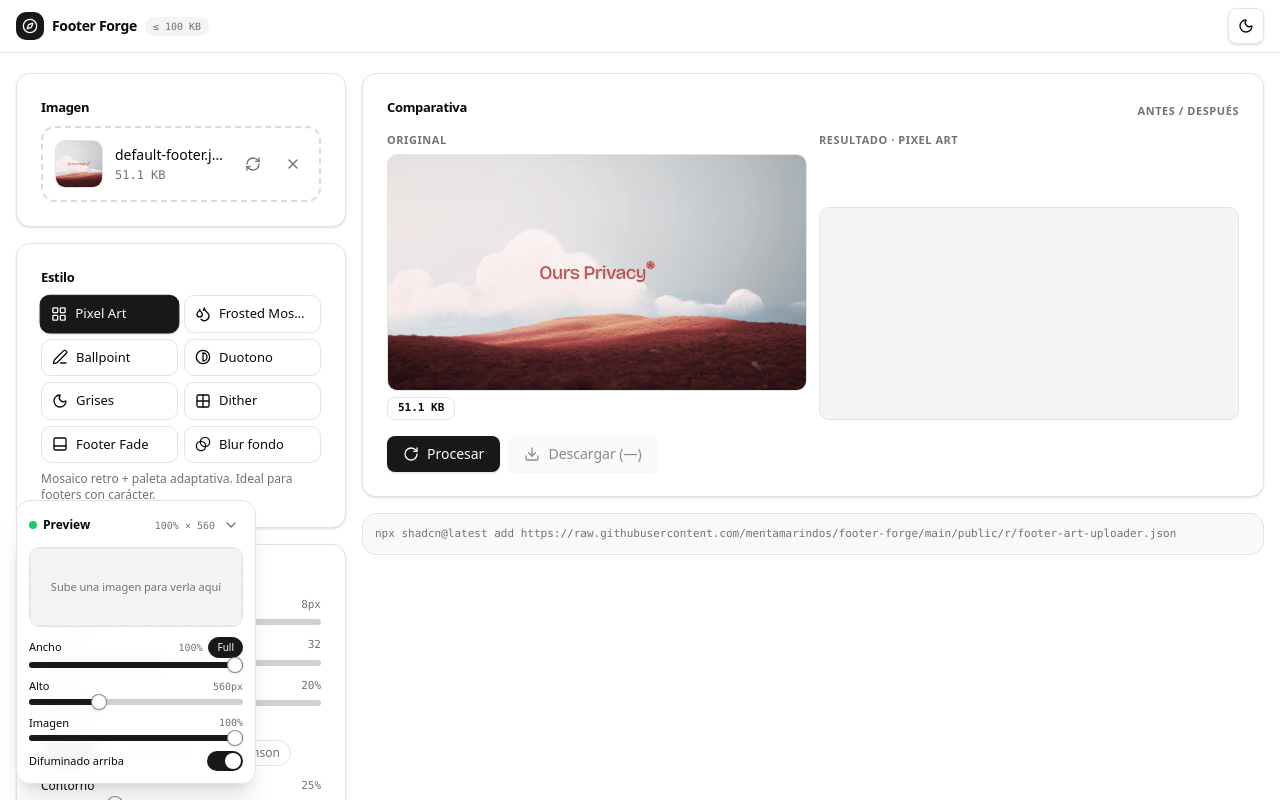
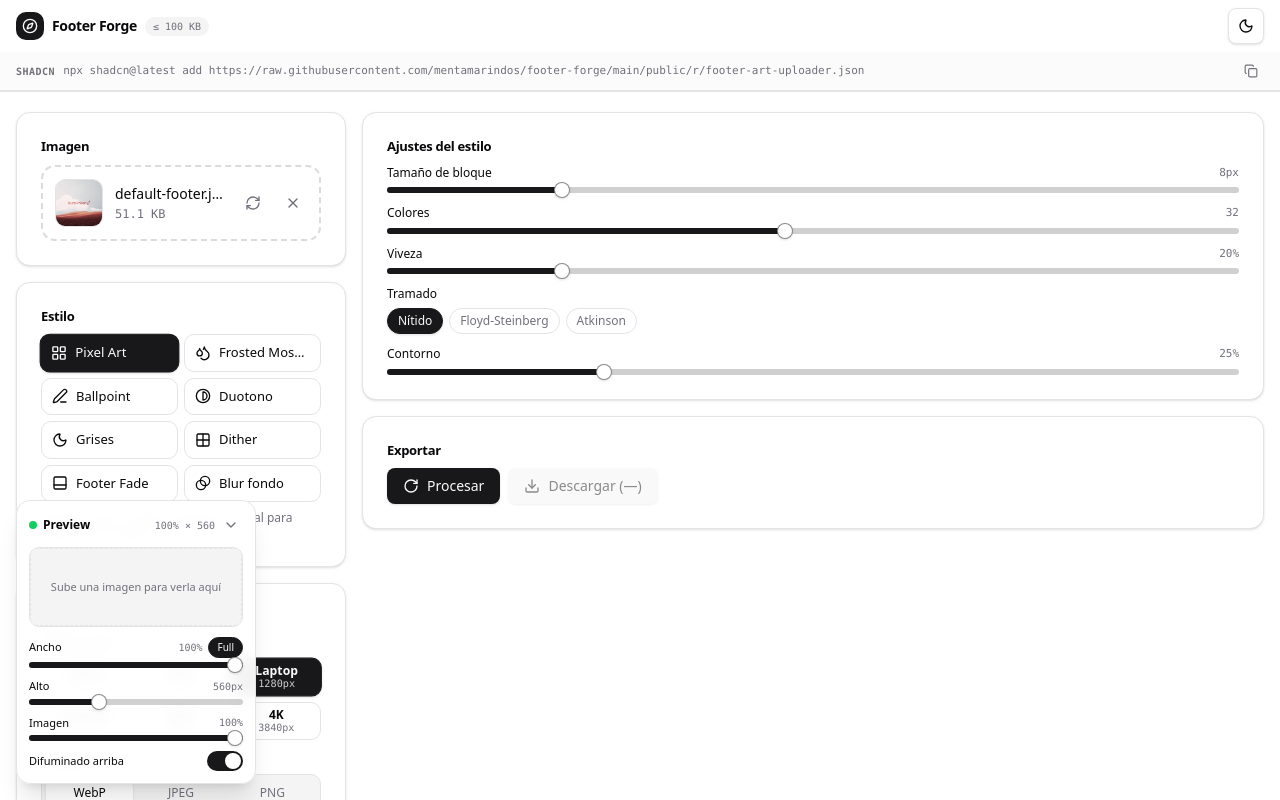
Before and after one commit to mentamarindos/footer-forge, a React (Vite) app: page / in a window 1280 px wide. Shown: the top 800 px of the page. Built offline with nearby package versions, Linux system fonts and the light colour scheme.

Commit message:
Sin comparativa: solo footer real + comando shadcn en header con copiar

```diff
--- a/public/r/footer-art-uploader.json
+++ b/public/r/footer-art-uploader.json
@@ -111,11 +111,6 @@
       "target": "components/style-picker.tsx"
     },
     {
-      "path": "https://raw.githubusercontent.com/mentamarindos/footer-forge/main/src/components/compare-view.tsx",
-      "type": "registry:component",
-      "target": "components/compare-view.tsx"
-    },
-    {
       "path": "https://raw.githubusercontent.com/mentamarindos/footer-forge/main/src/components/output-settings.tsx",
       "type": "registry:component",
       "target": "components/output-settings.tsx"
--- a/registry.json
+++ b/registry.json
@@ -116,11 +116,6 @@
           "target": "components/style-picker.tsx"
         },
         {
-          "path": "https://raw.githubusercontent.com/mentamarindos/footer-forge/main/src/components/compare-view.tsx",
-          "type": "registry:component",
-          "target": "components/compare-view.tsx"
-        },
-        {
           "path": "https://raw.githubusercontent.com/mentamarindos/footer-forge/main/src/components/output-settings.tsx",
           "type": "registry:component",
           "target": "components/output-settings.tsx"
--- a/src/App.tsx
+++ b/src/App.tsx
@@ -1,8 +1,7 @@
-import { useEffect, useRef } from "react";
-import { Compass } from "lucide-react";
+import { useEffect, useRef, useState } from "react";
+import { Check, Compass, Copy } from "lucide-react";
 import { Toaster } from "sonner";
 import { ActionBar } from "@/components/action-bar";
-import { CompareView } from "@/components/compare-view";
 import { Dropzone } from "@/components/dropzone";
 import { FooterPreview } from "@/components/footer-preview";
 import { OutputSettings } from "@/components/output-settings";
@@ -14,11 +13,49 @@ import { Card, CardContent, CardHeader, CardTitle } from "@/components/ui/card";
 import { useAutoProcess, useForgeStore } from "@/store/use-forge-store";
 import { formatBytes } from "@/lib/utils";
 
-function SectionTitle({ children }: { children: string }) {
+const INSTALL_CMD =
+  "npx shadcn@latest add https://raw.githubusercontent.com/mentamarindos/footer-forge/main/public/r/footer-art-uploader.json";
+
+function InstallStrip() {
+  const [copied, setCopied] = useState(false);
+
+  const copy = async () => {
+    try {
+      await navigator.clipboard.writeText(INSTALL_CMD);
+    } catch {
+      const ta = document.createElement("textarea");
+      ta.value = INSTALL_CMD;
+      document.body.appendChild(ta);
+      ta.select();
+      document.execCommand("copy");
+      ta.remove();
+    }
+    setCopied(true);
+    setTimeout(() => setCopied(false), 1500);
+  };
+
   return (
-    <h2 className="text-[11px] font-semibold uppercase tracking-wider text-muted-foreground">
-      {children}
-    </h2>
+    <div className="border-b bg-muted/40">
+      <div className="mx-auto flex w-full max-w-[1400px] items-center gap-2 px-4 py-1.5">
+        <span className="hidden shrink-0 font-mono text-[10px] font-semibold uppercase tracking-wider text-muted-foreground sm:inline">
+          shadcn
+        </span>
+        <code className="min-w-0 flex-1 truncate font-mono text-[11px] text-muted-foreground">
+          {INSTALL_CMD}
+        </code>
+        <button
+          type="button"
+          onClick={() => void copy()}
+          aria-label="Copiar comando de instalación"
+          title="Copiar"
+          className="shrink-0 rounded-md p-1.5 text-muted-foreground transition-all duration-150 hover:bg-accent hover:text-foreground active:scale-90"
+        >
+          <span key={copied ? "check" : "copy"} className="animate-pop block">
+            {copied ? <Check className="h-3.5 w-3.5 text-green-600" /> : <Copy className="h-3.5 w-3.5" />}
+          </span>
+        </button>
+      </div>
+    </div>
   );
 }
 
@@ -26,6 +63,7 @@ export default function App() {
   const dark = useForgeStore((s) => s.dark);
   const toggleDark = useForgeStore((s) => s.toggleDark);
   const result = useForgeStore((s) => s.result);
+  const file = useForgeStore((s) => s.file);
   const maxBytes = useForgeStore((s) => s.maxBytes);
 
   useEffect(() => {
@@ -74,10 +112,11 @@ export default function App() {
           </div>
           <ThemeToggle dark={dark} onToggle={toggleDark} />
         </div>
+        <InstallStrip />
       </header>
 
       <main className="mx-auto grid w-full max-w-[1400px] gap-4 px-4 py-5 lg:grid-cols-[330px_minmax(0,1fr)]">
-        {/* sidebar: controles */}
+        {/* sidebar: entrada + estilo + salida */}
         <aside className="grid content-start gap-4">
           <Card>
             <CardHeader className="pb-2">
@@ -99,33 +138,43 @@ export default function App() {
 
           <Card>
             <CardHeader className="pb-2">
-              <CardTitle className="text-[13px]">Ajustes</CardTitle>
+              <CardTitle className="text-[13px]">Salida</CardTitle>
             </CardHeader>
-            <CardContent className="grid gap-4">
-              <StyleControls />
+            <CardContent>
               <OutputSettings />
             </CardContent>
           </Card>
         </aside>
 
-        {/* workspace: comparativa + acciones */}
+        {/* workspace: ajustes + exportar (el resultado vive en el footer) */}
         <section className="grid content-start gap-4">
           <Card>
-            <CardHeader className="flex-row items-center justify-between pb-2">
-              <CardTitle className="text-[13px]">Comparativa</CardTitle>
-              <SectionTitle>antes / después</SectionTitle>
+            <CardHeader className="pb-2">
+              <CardTitle className="text-[13px]">Ajustes del estilo</CardTitle>
             </CardHeader>
-            <CardContent className="grid gap-4">
-              <CompareView />
-              <ActionBar />
+            <CardContent>
+              <StyleControls />
+              {!file && (
+                <p className="text-xs text-muted-foreground">
+                  Sube una imagen para ver los ajustes del estilo activo.
+                </p>
+              )}
             </CardContent>
           </Card>
 
-          <section className="rounded-xl border bg-muted/50 p-3 text-[11px] text-muted-foreground">
-            <p className="break-all font-mono">
-              npx shadcn@latest add https://raw.githubusercontent.com/mentamarindos/footer-forge/main/public/r/footer-art-uploader.json
-            </p>
-          </section>
+          <Card>
+            <CardHeader className="pb-2">
+              <CardTitle className="text-[13px]">Exportar</CardTitle>
+            </CardHeader>
+            <CardContent>
+              <ActionBar />
+              {!file && (
+                <p className="text-xs text-muted-foreground">
+                  Aquí verás el peso final y la descarga en cuanto subas una imagen.
+                </p>
+              )}
+            </CardContent>
+          </Card>
         </section>
       </main>
 
--- a/src/components/action-bar.tsx
+++ b/src/components/action-bar.tsx
@@ -1,9 +1,11 @@
 import { CheckCircle2, Download, Loader2, RotateCw, TriangleAlert } from "lucide-react";
 import { Button } from "@/components/ui/button";
+import { FormatBadge } from "@/components/format-badge";
+import { Badge } from "@/components/ui/badge";
 import { useForgeStore } from "@/store/use-forge-store";
 import { formatBytes } from "@/lib/utils";
 
-/** Estado del límite + acciones reprocesar/descargar. */
+/** Exportación: badges del resultado + reprocesar/descargar + estado del límite. */
 export function ActionBar() {
   const file = useForgeStore((s) => s.file);
   const result = useForgeStore((s) => s.result);
@@ -14,7 +16,32 @@ export function ActionBar() {
 
   if (!file) return null;
 
+  const downscaled =
+    result != null &&
+    (result.width < result.requestedWidth || result.height < result.requestedHeight);
+
   return (
+    <div className="grid gap-3">
+      {result && (
+        <div className="grid gap-1">
+          <div className="flex flex-wrap items-center gap-1.5">
+            <FormatBadge mime={result.mime} />
+            <Badge variant="outline" className="font-mono text-[11px]">
+              {result.width}×{result.height}
+            </Badge>
+            <Badge variant={result.underLimit ? "default" : "destructive"} className="font-mono text-[11px]">
+              {formatBytes(result.size)}
+            </Badge>
+          </div>
+          {downscaled && (
+            <p className="animate-fade-in text-[11px] text-muted-foreground">
+              Pedidos {result.requestedWidth}×{result.requestedHeight}px → reducidos a{" "}
+              {result.width}×{result.height}px para caber en {formatBytes(maxBytes)}.
+              Sube el límite o baja el ancho para más calidad.
+            </p>
+          )}
+        </div>
+      )}
       <div className="flex flex-wrap items-center gap-2">
         <Button
           onClick={() => void run()}
@@ -43,5 +70,6 @@ export function ActionBar() {
             </span>
           ))}
       </div>
+    </div>
   );
 }
--- a/src/components/compare-view.tsx
+++ /dev/null
@@ -1,112 +0,0 @@
-import { ImageIcon, Loader2 } from "lucide-react";
-import { FormatBadge } from "@/components/format-badge";
-import { Badge } from "@/components/ui/badge";
-import { getStyle } from "@/lib/image/styles";
-import { useForgeStore } from "@/store/use-forge-store";
-import { formatBytes } from "@/lib/utils";
-
-const STAGE_LABEL: Record<string, string> = {
-  decode: "Decodificando…",
-  style: "Estilizando…",
-  compress: "Comprimiendo…",
-};
-
-/** Comparativa original/resultado con badges de estado. */
-export function CompareView() {
-  const file = useForgeStore((s) => s.file);
-  const originalUrl = useForgeStore((s) => s.originalUrl);
-  const fileKey = useForgeStore((s) => s.fileKey);
-  const result = useForgeStore((s) => s.result);
-  const processing = useForgeStore((s) => s.processing);
-  const stage = useForgeStore((s) => s.stage);
-  const styleId = useForgeStore((s) => s.styleId);
-  const maxBytes = useForgeStore((s) => s.maxBytes);
-
-  if (!file) {
-    return (
-      <div className="flex min-h-72 flex-col items-center justify-center gap-2 rounded-xl border-2 border-dashed border-muted-foreground/20 p-8 text-center">
-        <ImageIcon className="h-8 w-8 text-muted-foreground/50" />
-        <p className="text-sm font-medium text-muted-foreground">
-          Sube una imagen para ver la comparativa
-        </p>
-        <p className="max-w-xs text-xs text-muted-foreground/70">
-          El resultado se genera solo y se actualiza al mover cualquier control.
-        </p>
-      </div>
-    );
-  }
-
-  const style = getStyle(styleId);
-
-  return (
-    <div className="grid gap-3 sm:grid-cols-2">
-      <figure className="grid gap-1.5">
-        <figcaption className="text-[11px] font-semibold uppercase tracking-wider text-muted-foreground">
-          Original
-        </figcaption>
-        {originalUrl && (
-          <img
-            key={`orig-${fileKey}-${originalUrl}`}
-            src={originalUrl}
-            alt="Original"
-            className="max-h-80 w-full rounded-lg border bg-muted object-contain"
-          />
-        )}
-        <div className="flex flex-wrap items-center gap-1.5">
-          <Badge variant="outline" className="font-mono text-[11px]">
-            {formatBytes(file.size)}
-          </Badge>
-          {result && (
-            <span className="font-mono text-[11px] text-muted-foreground">
-              {result.originalWidth}×{result.originalHeight}{" "}
-              {result.detectedMime.replace("image/", "").toUpperCase()} → {result.width}×
-              {result.height} {result.mime.replace("image/", "").toUpperCase()}
-            </span>
-          )}
-        </div>
-      </figure>
-
-      <figure className="grid gap-1.5">
-        <figcaption className="text-[11px] font-semibold uppercase tracking-wider text-muted-foreground">
-          Resultado · {style.name}
-        </figcaption>
-        <div className="relative flex min-h-40 items-center justify-center overflow-hidden rounded-lg border bg-muted">
-          {result && (
-            <img
-              key={result.url}
-              src={result.url}
-              alt="Resultado"
-              className="max-h-80 w-full animate-fade-in object-contain"
-            />
-          )}
-          {processing && (
-            <div className="absolute inset-0 flex items-center justify-center gap-2 bg-background/60 backdrop-blur-[1px]">
-              <Loader2 className="h-5 w-5 animate-spin text-muted-foreground" />
-              <span className="text-xs text-muted-foreground">{STAGE_LABEL[stage] ?? "Procesando…"}</span>
-            </div>
-          )}
-        </div>
-        {result && (
-          <div className="grid gap-1">
-            <div className="flex flex-wrap items-center gap-1.5">
-              <FormatBadge mime={result.mime} />
-              <Badge variant="outline" className="font-mono text-[11px]">
-                {result.width}×{result.height}
-              </Badge>
-              <Badge variant={result.underLimit ? "default" : "destructive"} className="font-mono text-[11px]">
-                {formatBytes(result.size)}
-              </Badge>
-            </div>
-            {(result.width < result.requestedWidth || result.height < result.requestedHeight) && (
-              <p className="animate-fade-in text-[11px] text-muted-foreground">
-                Pedidos {result.requestedWidth}×{result.requestedHeight}px → reducidos a{" "}
-                {result.width}×{result.height}px para caber en {formatBytes(maxBytes)}.
-                Sube el límite o baja el ancho para más calidad.
-              </p>
-            )}
-          </div>
-        )}
-      </figure>
-    </div>
-  );
-}
--- a/src/components/footer-art-uploader.tsx
+++ b/src/components/footer-art-uploader.tsx
@@ -3,7 +3,6 @@
 import { useEffect, useRef, useState } from "react";
 import { Toaster } from "sonner";
 import { ActionBar } from "@/components/action-bar";
-import { CompareView } from "@/components/compare-view";
 import { Dropzone } from "@/components/dropzone";
 import { FooterPreview } from "@/components/footer-preview";
 import { OutputSettings } from "@/components/output-settings";
@@ -92,7 +91,6 @@ export function FooterArtUploader({
         <CardContent className="grid gap-4">
           <Dropzone />
           <StylePicker />
-          <CompareView />
           <StyleControls />
           <OutputSettings />
           <ActionBar />
```
Also changed, not shown: 1 other file (tests, documents, lock files or other folders). Lines whose indentation alone changed are shown as unchanged.
